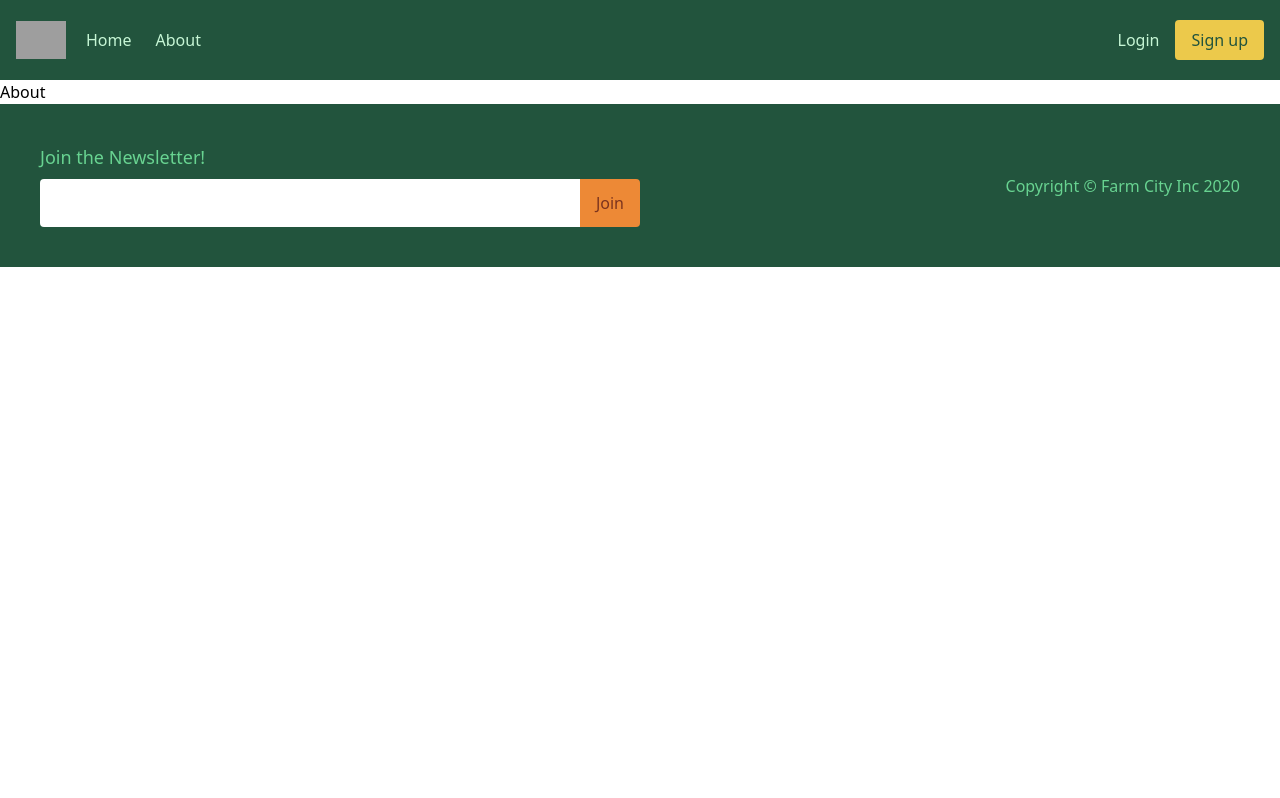
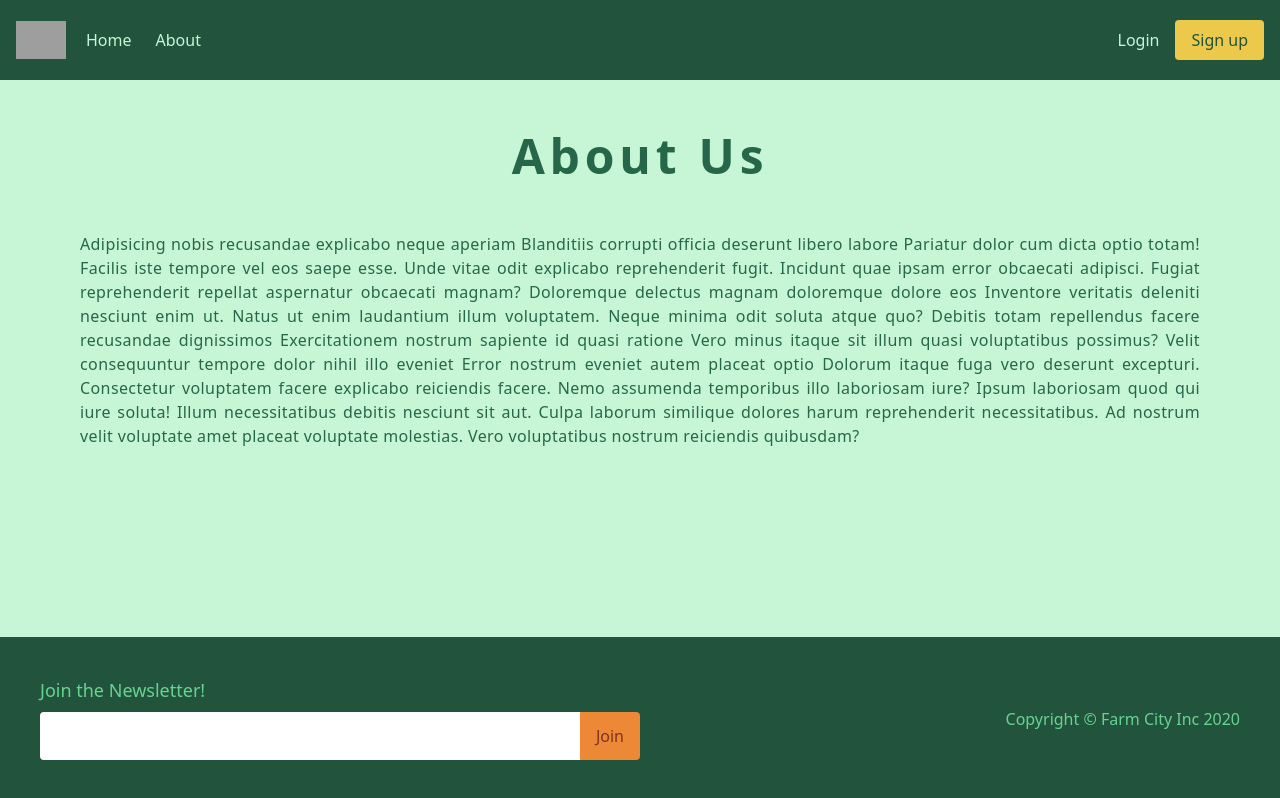
Before and after one commit to scottdiemer/first-nextjs-app, a Next.js app: page /about in a window 1280 px wide. Built offline with nearby package versions, Linux system fonts and the light colour scheme; grey boxes are pictures that could not be loaded.

Commit message:
Added about page. Allowed layout to take className as prop so it can be changed on different pages. Added flex-grow class to main tag so that if layout has a flex class then main will take up remaining available space.

```diff
--- a/components/layout.js
+++ b/components/layout.js
@@ -2,9 +2,9 @@ import Head from "next/head";
 import Navbar from "./navbar";
 import Footer from "./footer";
 
-const Layout = ({ title, favIcon, children }) => {
+const Layout = ({ title, favIcon, className, children }) => {
   return (
-    <>
+    <div className={className}>
       <Head>
         <title>{title}</title>
         <link rel="shortcut icon" href={favIcon} type="image/x-icon" />
@@ -12,9 +12,9 @@ const Layout = ({ title, favIcon, children }) => {
       <header>
         <Navbar />
       </header>
-      <main>{children}</main>
+      <main className="flex-grow">{children}</main>
       <Footer />
-    </>
+    </div>
   );
 };
 
--- a/components/specials.js
+++ b/components/specials.js
@@ -27,7 +27,7 @@ const Specials = () => {
     <section className="p-5 pt-5 bg-green-800 sm:p-10 md:pt-10 md:p-20">
       <Title
         title="Specials"
-        className="pb-10 text-lg font-bold text-center text-green-200 sm:text-xl md:text-2xl lg:text-3xl xl:text-4xl"
+        className="pb-10 text-xl font-bold tracking-widest text-center text-green-200 sm:text-2xl md:text-2xl lg:text-4xl xl:text-5xl"
       />
       <div className="grid grid-cols-1 md:grid-cols-2 lg:grid-cols-3 xl:grid-cols-4 gap-6">
         {loading ? (
--- a/components/title.js
+++ b/components/title.js
@@ -5,7 +5,7 @@ const Title = ({ title, subtitle, className }) => {
     <div className={className}>
       <h2>
         <span className="title">{title}</span>
-        <span className="subtitle">{subtitle}</span>
+        {subtitle !== "" ? <span className="subtitle">{subtitle}</span> : ""}
       </h2>
     </div>
   );
--- a/pages/about.js
+++ b/pages/about.js
@@ -1,7 +1,40 @@
 import Layout from "../components/layout";
+import Title from "../components/title";
 
 const About = () => {
-  return <Layout className="">About</Layout>;
+  return (
+    <Layout
+      title="About Us | Farm City Inc."
+      className="flex flex-col min-h-screen bg-green-200"
+    >
+      <section className="p-5 pt-5 bg-green-200 sm:p-10 md:pt-10 md:p-20">
+        <Title
+          title="About Us"
+          className="pb-10 text-xl font-bold tracking-widest text-center text-green-800 sm:text-2xl md:text-2xl lg:text-4xl xl:text-5xl"
+        />
+        <p className="font-sans tracking-wide text-justify text-green-800">
+          Adipisicing nobis recusandae explicabo neque aperiam Blanditiis
+          corrupti officia deserunt libero labore Pariatur dolor cum dicta optio
+          totam! Facilis iste tempore vel eos saepe esse. Unde vitae odit
+          explicabo reprehenderit fugit. Incidunt quae ipsam error obcaecati
+          adipisci. Fugiat reprehenderit repellat aspernatur obcaecati magnam?
+          Doloremque delectus magnam doloremque dolore eos Inventore veritatis
+          deleniti nesciunt enim ut. Natus ut enim laudantium illum voluptatem.
+          Neque minima odit soluta atque quo? Debitis totam repellendus facere
+          recusandae dignissimos Exercitationem nostrum sapiente id quasi
+          ratione Vero minus itaque sit illum quasi voluptatibus possimus? Velit
+          consequuntur tempore dolor nihil illo eveniet Error nostrum eveniet
+          autem placeat optio Dolorum itaque fuga vero deserunt excepturi.
+          Consectetur voluptatem facere explicabo reiciendis facere. Nemo
+          assumenda temporibus illo laboriosam iure? Ipsum laboriosam quod qui
+          iure soluta! Illum necessitatibus debitis nesciunt sit aut. Culpa
+          laborum similique dolores harum reprehenderit necessitatibus. Ad
+          nostrum velit voluptate amet placeat voluptate molestias. Vero
+          voluptatibus nostrum reiciendis quibusdam?
+        </p>
+      </section>
+    </Layout>
+  );
 };
 
 export default About;
--- a/pages/index.js
+++ b/pages/index.js
@@ -2,12 +2,11 @@ import Layout from "../components/layout";
 import Hero from "../components/hero";
 import ImageStrip from "../components/imageStrip";
 import Specials from "../components/specials";
-import Card from "../components/card";
 
 export default function Home() {
   return (
     <>
-      <Layout title="Farm City Inc." favIcon="../public/favicon.ico">
+      <Layout title="Farm City Inc." favIcon="./favicon.ico">
         <Hero />
         <Specials />
         <ImageStrip />
```
